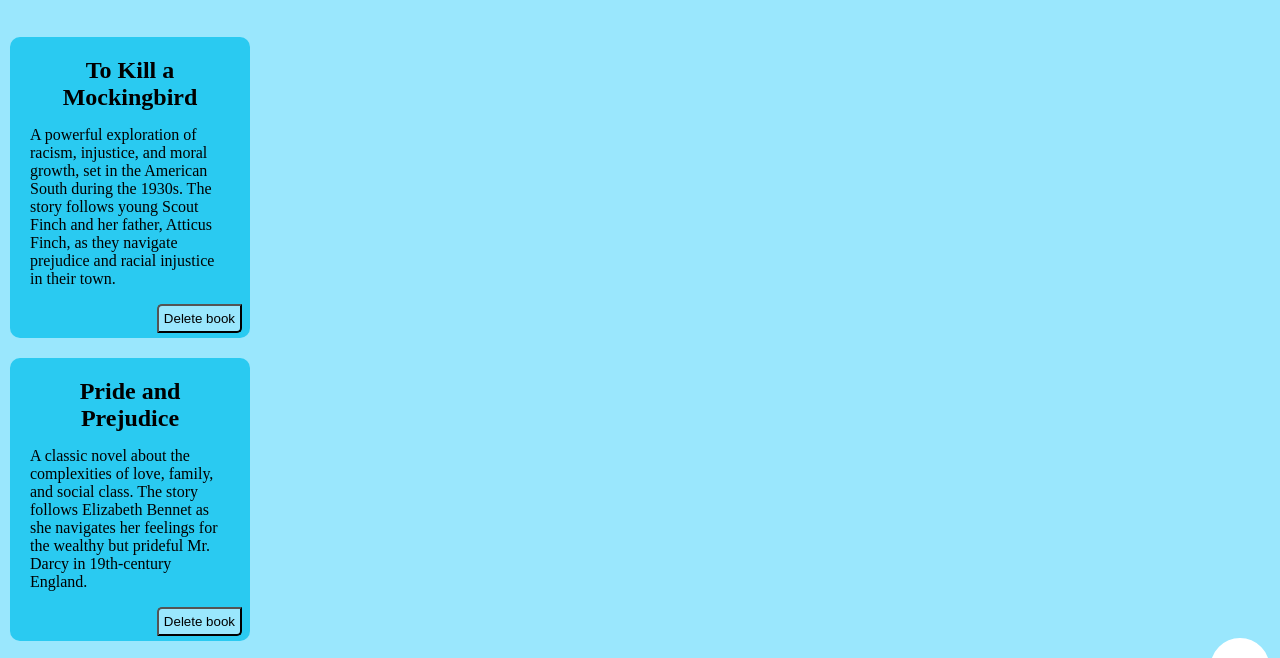
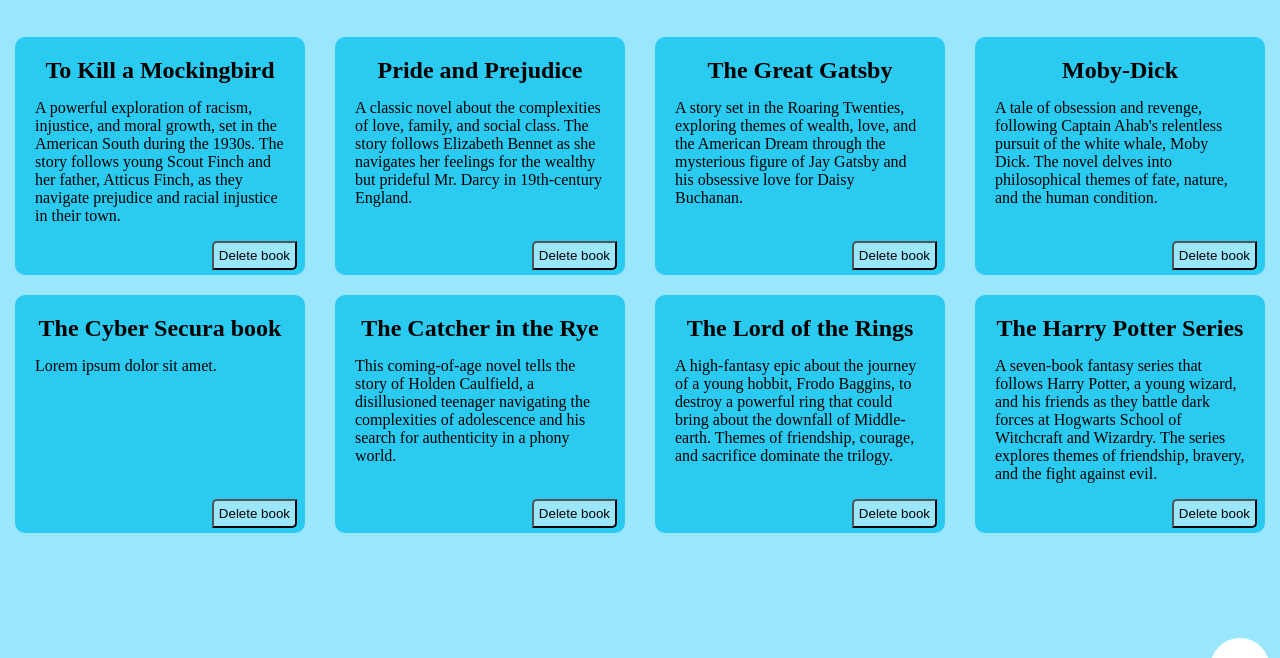
Before and after one commit to TechieArul/BookSky, a plain HTML site: page index.html in a window 1280 px wide. Shown: the part 90-748 px from the top of the page. Drawn offline with Linux system fonts and the light colour scheme.

Commit message:
Update style.css

```diff
--- a/style.css
+++ b/style.css
@@ -22,8 +22,7 @@ h1{
     flex-wrap: wrap;
     justify-content: space-around;
     vertical-align: middle;
-    min-width : 200px;
-    max-width : 200px;
+
 
 }
 
@@ -34,7 +33,8 @@ h1{
     border-radius: 10px;
     position: relative;
     padding-bottom: 50px;
-    min-width: 200px;
+    min-width : 250px;
+    max-width : 250px;
 }
 
 .item h2{
```
